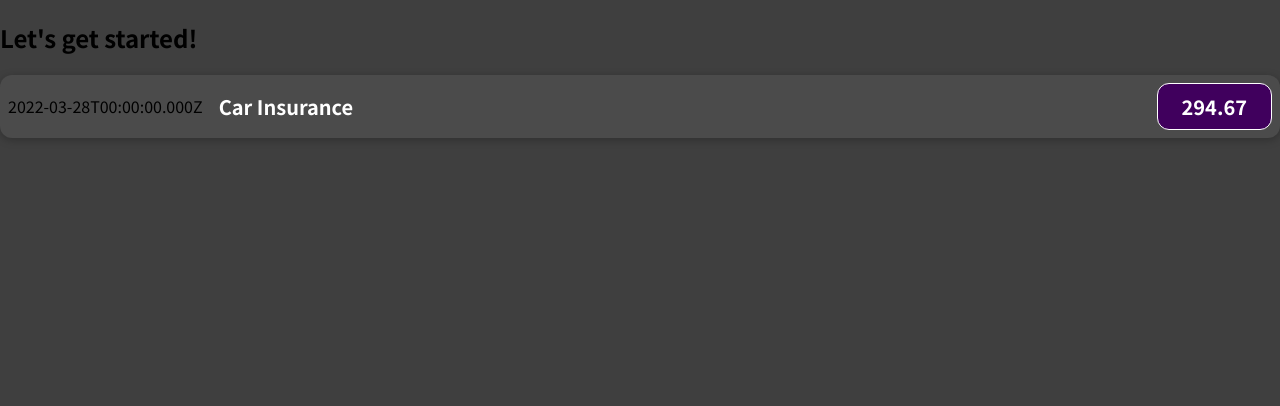
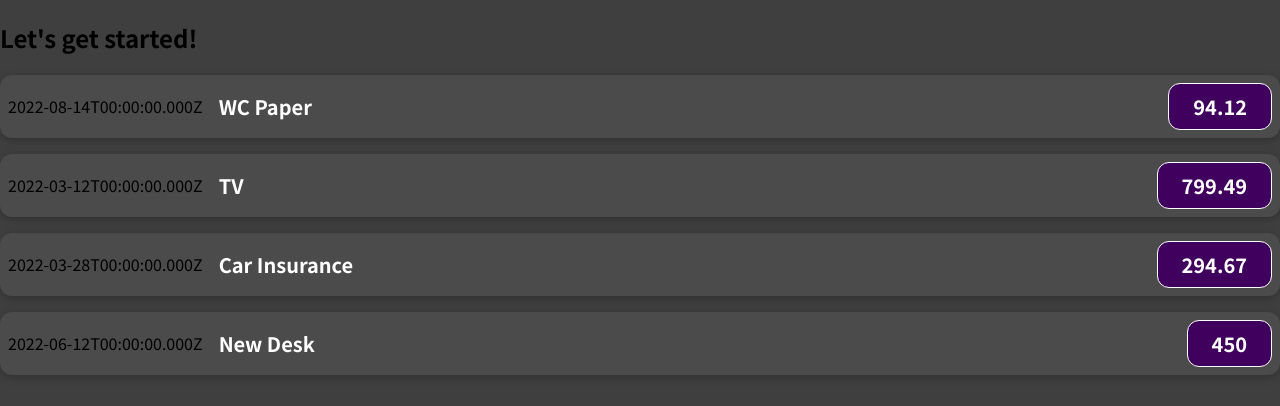
Before and after one commit to orcunSarmis/Expense-Tracker-React-, a JavaScript app: page / in a window 1280 px wide. Shown: the top 406 px of the page. Built offline with nearby package versions, Linux system fonts and the light colour scheme.

Commit message:
adding expenses in the app

```diff
--- a/src/App.js
+++ b/src/App.js
@@ -1,10 +1,56 @@
 import ExpenseItem from "./components/ExpenseItem";
 
 function App() {
+  const expenses = [
+    {
+      id: "e1",
+      title: "WC Paper",
+      amount: 94.12,
+      date: new Date(2022, 7, 14),
+    },
+    {
+      id: "e2",
+      title: "TV",
+      amount: 799.49,
+      date: new Date(2022, 2, 12),
+    },
+    {
+      id: "e3",
+      title: "Car Insurance",
+      amount: 294.67,
+      date: new Date(2022, 2, 28),
+    },
+    {
+      id: "e4",
+      title: "New Desk",
+      amount: 450,
+      date: new Date(2022, 5, 12),
+    },
+  ];
+
   return (
     <div>
       <h2>Let's get started!</h2>
-      <ExpenseItem />
+      <ExpenseItem
+        title={expenses[0].title}
+        amount={expenses[0].amount}
+        date={expenses[0].date}
+      />
+      <ExpenseItem
+        title={expenses[1].title}
+        amount={expenses[1].amount}
+        date={expenses[1].date}
+      />
+      <ExpenseItem
+        title={expenses[2].title}
+        amount={expenses[2].amount}
+        date={expenses[2].date}
+      />
+      <ExpenseItem
+        title={expenses[3].title}
+        amount={expenses[3].amount}
+        date={expenses[3].date}
+      />
     </div>
   );
 }
--- a/src/components/ExpenseItem.js
+++ b/src/components/ExpenseItem.js
@@ -1,17 +1,12 @@
 import './ExpenseItem.css';
 
-function ExpenseItem() {
-const expenseDate = new Date(2022, 2, 28);
-const expenseTitle = 'Car Insurance';
-const expenseAmount = 294.67;
-
-
+function ExpenseItem(props) {
   return (
     <div className='expense-item'>
-      <div>{expenseDate.toISOString()}</div>
+      <div>{props.date.toISOString()}</div>
       <div className='expense-item__description'>
-        <h2>{expenseTitle}</h2>
-      <div className='expense-item__price'>{expenseAmount}</div>
+        <h2>{props.title}</h2>
+      <div className='expense-item__price'>{props.amount}</div>
       </div>
     </div>
   );
```
